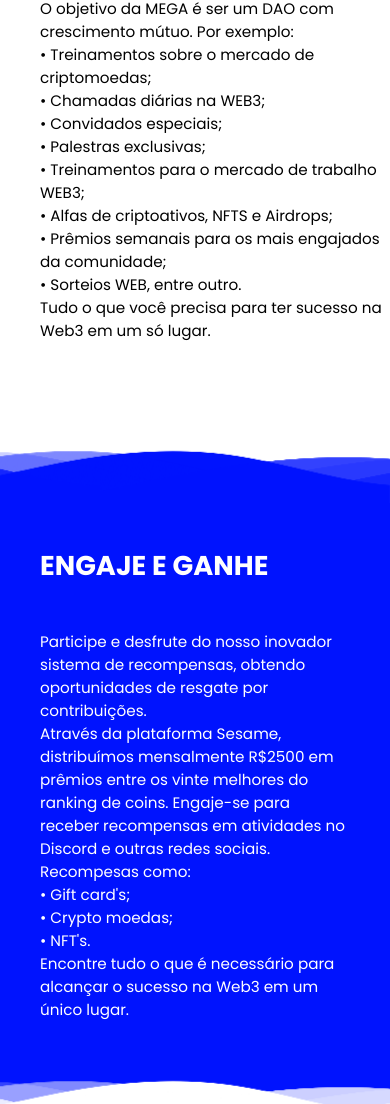
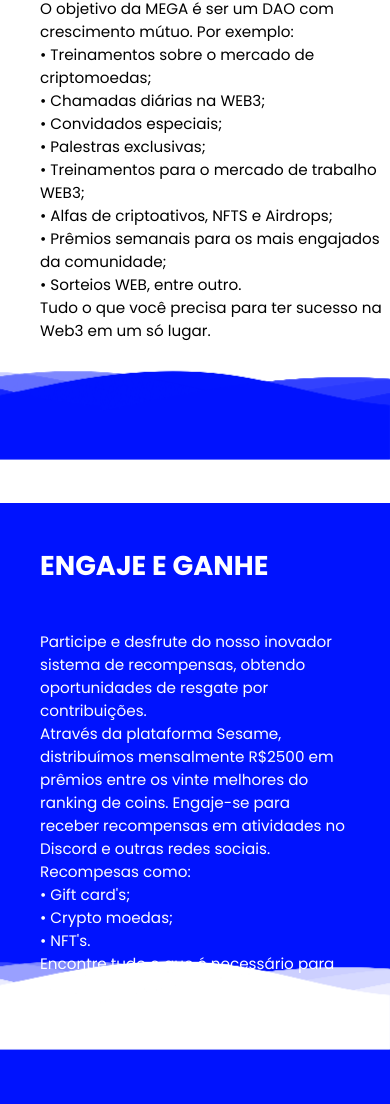
Before and after one commit to flonersz/MEGA, a plain HTML site: page index.html in a window 390 px wide. Shown: the part 974-2078 px from the top of the page. Drawn offline with Linux system fonts and the light colour scheme.

Commit message:
fourth commit

```diff
--- a/style.css
+++ b/style.css
@@ -542,3 +542,79 @@ p {
         font-size: 155%;
     }
 }
+
+@media(max-height:821px) {
+    .waves3 {
+        bottom: -1270px;
+     }
+
+    .waves2 {
+        bottom: -630px;
+     }
+}
+
+@media(max-width: 807px) {
+    .waves3 {
+        bottom: -1250px;
+     }
+
+    .waves2 {
+        bottom: -610px;
+     }
+}
+
+@media(max-width: 793px) {
+    .waves3 {
+        bottom: -1230px;
+     }
+
+    .waves2 {
+        bottom: -610px;
+     }
+
+     .waves4 {
+        bottom: -1960px;
+     }
+}
+
+@media(max-width: 768px) {
+    .waves3 {
+        bottom: -1210px;
+     }
+
+    .waves2 {
+        bottom: -600px;
+     }
+
+     .waves4 {
+        bottom: -1930px;
+     }
+}
+
+@media(max-width: 782px) {
+    .waves3 {
+        bottom: -1190px;
+     }
+
+    .waves2 {
+        bottom: -590px;
+     }
+
+     .waves4 {
+        bottom: -1900px;
+     }
+}
+
+@media(max-width: 758px) {
+    .waves3 {
+        bottom: -1170px;
+     }
+
+    .waves2 {
+        bottom: -580px;
+     }
+
+     .waves4 {
+        bottom: -1870px;
+     }
+}
```
